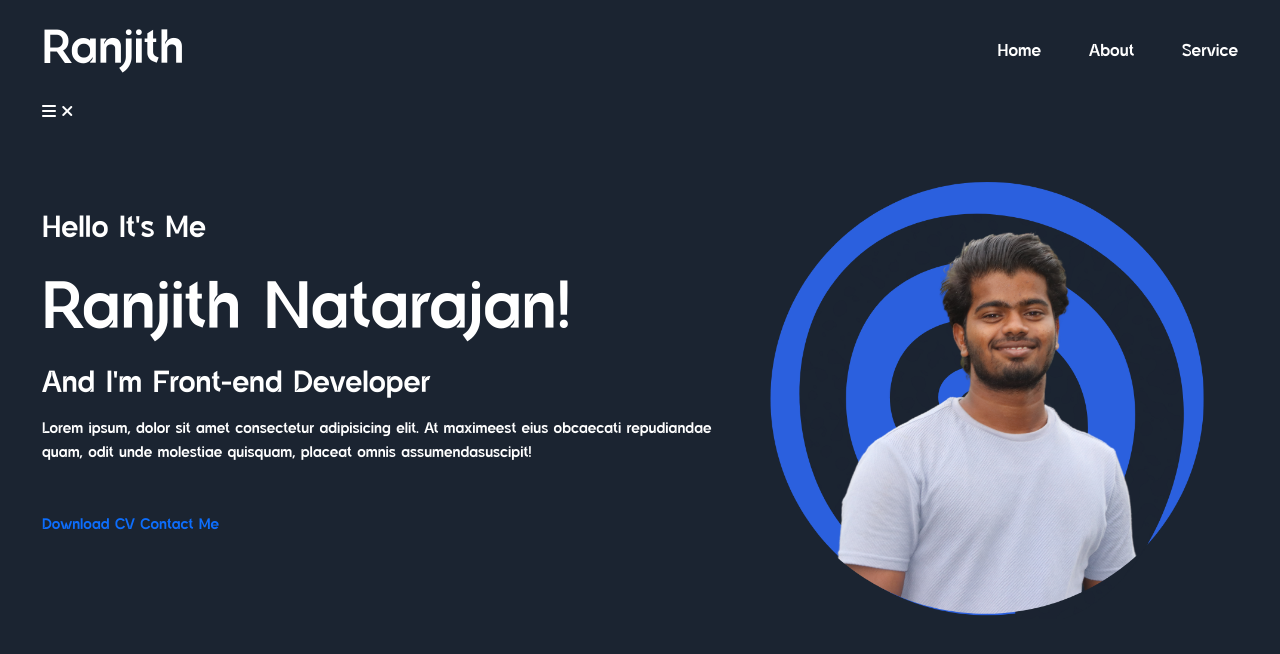
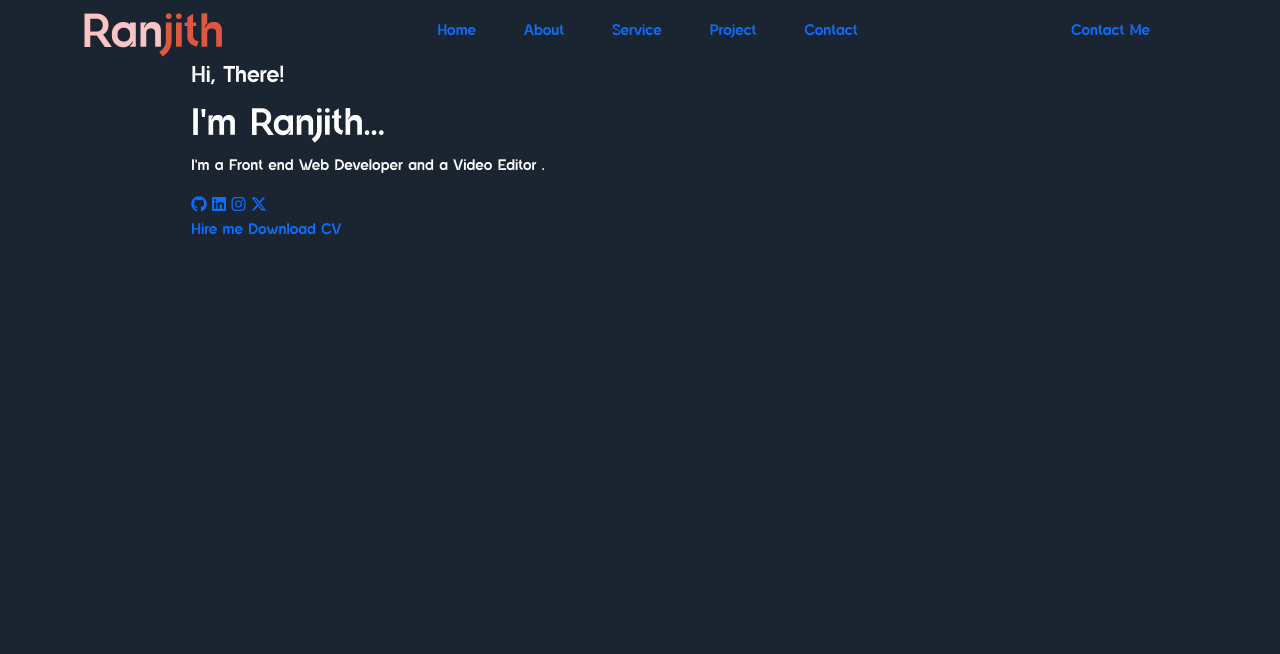
Before and after one commit to Ranjith1110/ranjith-portfolio, a plain HTML site: page index.html in a window 1280 px wide. Drawn offline with nearby package versions, Linux system fonts and the light colour scheme.

Commit message:
index.html

```diff
--- a/index.html
+++ b/index.html
@@ -5,6 +5,7 @@
    <meta charset="UTF-8">
    <meta name="viewport" content="width=device-width, initial-scale=1.0">
    <title>Ranjith - Portfolio</title>
+   <link rel="icon" href="./assets/images/web-logo.jpg">
    <!-- Bootstarp CDN -->
    <link href="https://cdn.jsdelivr.net/npm/bootstrap@5.0.2/dist/css/bootstrap.min.css" rel="stylesheet">
    <!-- External CSS -->
@@ -18,66 +19,72 @@
 <body>
 
    <!-- Navbar start -->
-    <header id="navbar">
-        <div class="container-fluid d-flex justify-content-between align-items-center py-3">
-            <h1><a href="#">Ranjith</a></h1>
-            <nav class="d-flex gap-5">
+   <section id="navbar" data-aos="fade-down">
+
+      <header class="container d-flex justify-content-between align-items-center">
+         <div class="">
+            <h1 class="m-0"><a href="#" style="color: #f8c4c4;">Ran<span style="color: #dc5843;">jith</span></a></h1>
+         </div>
+         <div class="d-none d-md-flex gap-5">
             <a href="#">Home</a>
             <a href="#">About</a>
             <a href="#">Service</a>
-            </nav>
+            <a href="#">Project</a>
+            <a href="#">Contact</a>
+         </div>
+         <div class="top-btn pe-sm-3 pe-md-5 d-flex justify-content-between align-items-center">
+            <a href="#">Contact Me</a>
+            <a href="#" class="menu-icon ps-3 d-md-none"><i class="fa-solid fa-bars"></i></a>
          </div>
       </header>
 
-    <!-- Home start -->
-    <section id="home">
-        <div class="container-fluid">
-            <i id="bar" class="fa-solid fa-bars"></i>
-            <i id="close" class="fas fa-times"></i>
-            <div class="d-flex justify-content-between align-items-center gap-2 home">
-                <div class="content" data-aos="fade-up" data-aos-duration="2000">
-                    <h2>Hello It's Me</h2>
-                    <h1 class="my-3">Ranjith Natarajan!</h1>
-                    <h2>And I'm Front-end Developer</h2>
-                    <p class="mt-3">Lorem ipsum, dolor sit amet consectetur adipisicing elit. At maximeest eius
-                        obcaecati repudiandae quam, odit unde molestiae quisquam, placeat omnis assumendasuscipit!
-                    </p>
-                    <div class="mt-5">
-                        <a href="#">Download CV</a>
-                        <a href="#">Contact Me</a>
+      <div class="slider">
+         <ul class="nav flex-column d-md-none pt-5">
+            <li><a href="#home">Home</a></li>
+            <li><a href="#about">About</a></li>
+            <li><a href="#services">Services</a></li>
+            <li><a href="#portfolio">Portfolio</a></li>
+            <li><a href="#contact">Contact</a></li>
+         </ul>
       </div>
+
+   </section>
+
+   <!---hero section-->
+   <section class="hero col-12" id="home">
+      <div class="main-content col-md-6 col-12 d-flex flex-column align-items-center justify-content-center ps-md-5 "
+         data-aos="zoom-in-right">
+         <div class="text-content ps-5">
+            <h4>Hi, There!</h4>
+            <h1>I'm <span>Ranjith...</span></h1>
+            <p>I'm a Front end Web Developer and a Video Editor .</p>
+            <div class="social">
+               <a href="" target="_blank"><i class="fa-brands fa-github"></i></a>
+               <a href="" target="_blank"><i class="fa-brands fa-linkedin"></i></a>
+               <a href="" target="_blank"><i class="fa-brands fa-instagram"></i></a>
+               <a href="#" target="_blank"><i class="fa-brands fa-x-twitter"></i></a>
             </div>
-                <div data-aos="fade-left" data-aos-duration="2000">
-                    <img class="img-fluid" src="./assets/images/RanjithPortfolioImg.png" alt="Portfolio-Pic">
+            <div class="btn-div">
+               <a href="#" class="btns">Hire me</a>
+               <a href="" target="_blank" class="btn2">Download CV</a>
             </div>
          </div>
       </div>
    </section>
 
-    <section id="hi"></section>
+   <section class="about col-12" id="about">
 
-    <script>
-        document.addEventListener("DOMContentLoaded", function () {
-            const sidebar = document.querySelector(".navbar");
-            const bar = document.getElementById("bar");
-            const close = document.getElementById("close");
-
-            bar.addEventListener("click", function () {
-                navbar.classList.add("active");
-            });
-
-            close.addEventListener("click", function () {
-                navbar.classList.remove("active");
-            });
-        });
-    </script>
+   </section>
 
    <!-- External JS -->
    <script src="./assets/js/script.js"></script>
    <!-- AOS Animation CDN -->
    <script src="https://unpkg.com/aos@2.3.1/dist/aos.js"></script>
    <script>
-        AOS.init();
+      AOS.init({
+         offset: 50,
+         duration: 500
+      });
    </script>
 </body>
 
```
Lines whose indentation alone changed are shown as unchanged.
